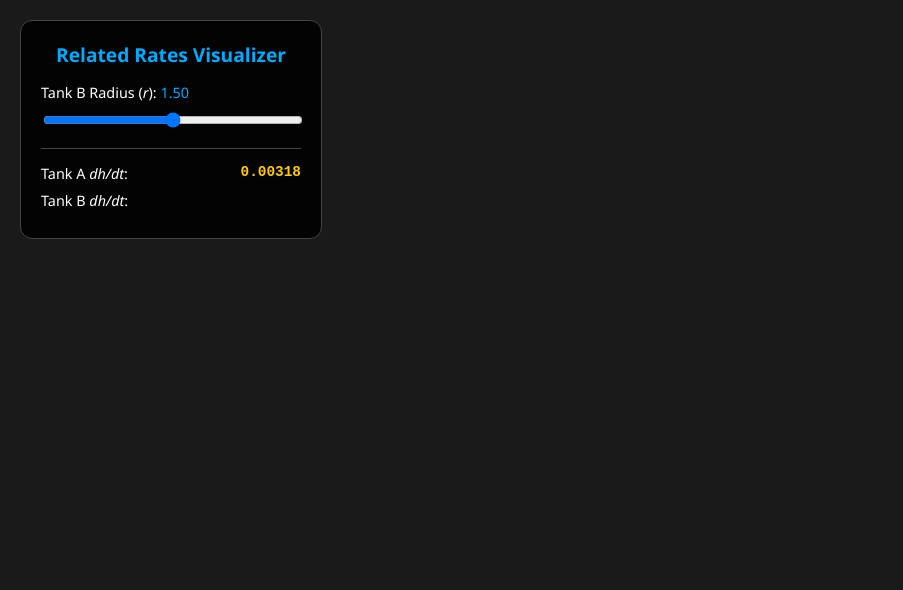
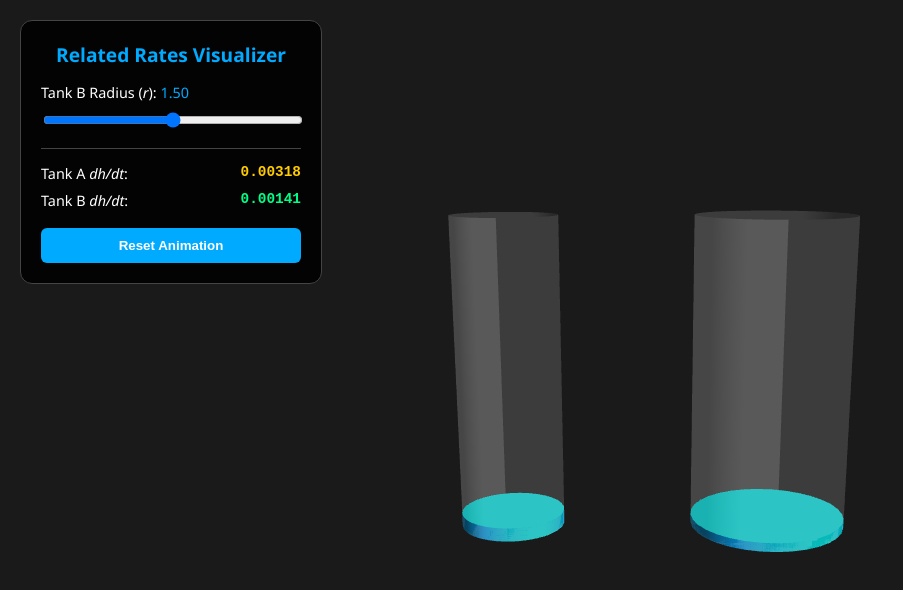
Before and after one commit to volak4/calculus-visuals, a plain HTML site: page index.html in a window 1280 px wide. Shown: the whole page, without its empty margins (0-903 px from the left). Drawn offline with nearby package versions, Linux system fonts and the light colour scheme; animation ran at ten frames a second.

Commit message:
Update index.html

```diff
--- a/index.html
+++ b/index.html
@@ -60,13 +60,22 @@
             </div>
             <div class="stat-row">
                 <span>Tank B <i>dh/dt</i>:</span>
-                <span id="speedB" class="value">
- <script>
+                <span id="speedB" class="value">0.00141</span>
+            </div>
+        </div>
+
+        <button id="resetBtn">Reset Animation</button>
+    </div>
+
+    <div id="canvas-container"></div>
+
+    <script src="https://cdnjs.cloudflare.com/ajax/libs/three.js/r128/three.min.js"></script>
+
+    <script>
     (function() {
         var container = document.getElementById('canvas-container');
         var scene = new THREE.Scene();
 
-        // ADJUSTED CAMERA: Moved back slightly (z=18) and up (y=7) to ensure tanks stay in frame
         var camera = new THREE.PerspectiveCamera(45, window.innerWidth / window.innerHeight, 0.1, 1000);
         camera.position.set(0, 7, 18);
         camera.lookAt(0, 2.5, 0);
@@ -93,15 +102,14 @@
 
             var waterGeo = new THREE.CylinderGeometry(r, r, 1, 32);
             var water = new THREE.Mesh(waterGeo, waterMat);
-            water.position.set(x, 0.5, 0); // Started slightly higher to ensure visibility
+            water.position.set(x, 0.5, 0);
             scene.add(water);
 
             return { shell: shell, water: water, radius: r, height: 0.1 };
         }
 
-        // ADJUSTED POSITIONS: Moved tanks closer to center (x = -2.2 and 2.2)
-        var tankA = createTank(-2.2, 1.0);
-        var tankB = createTank(2.2, 1.5);
+        var tankA = createTank(-2.5, 1.0);
+        var tankB = createTank(2.5, 1.5);
 
         var dVdt = 0.01;
 
@@ -152,3 +160,5 @@
         animate();
     })();
 </script>
+</body>
+</html>
```
